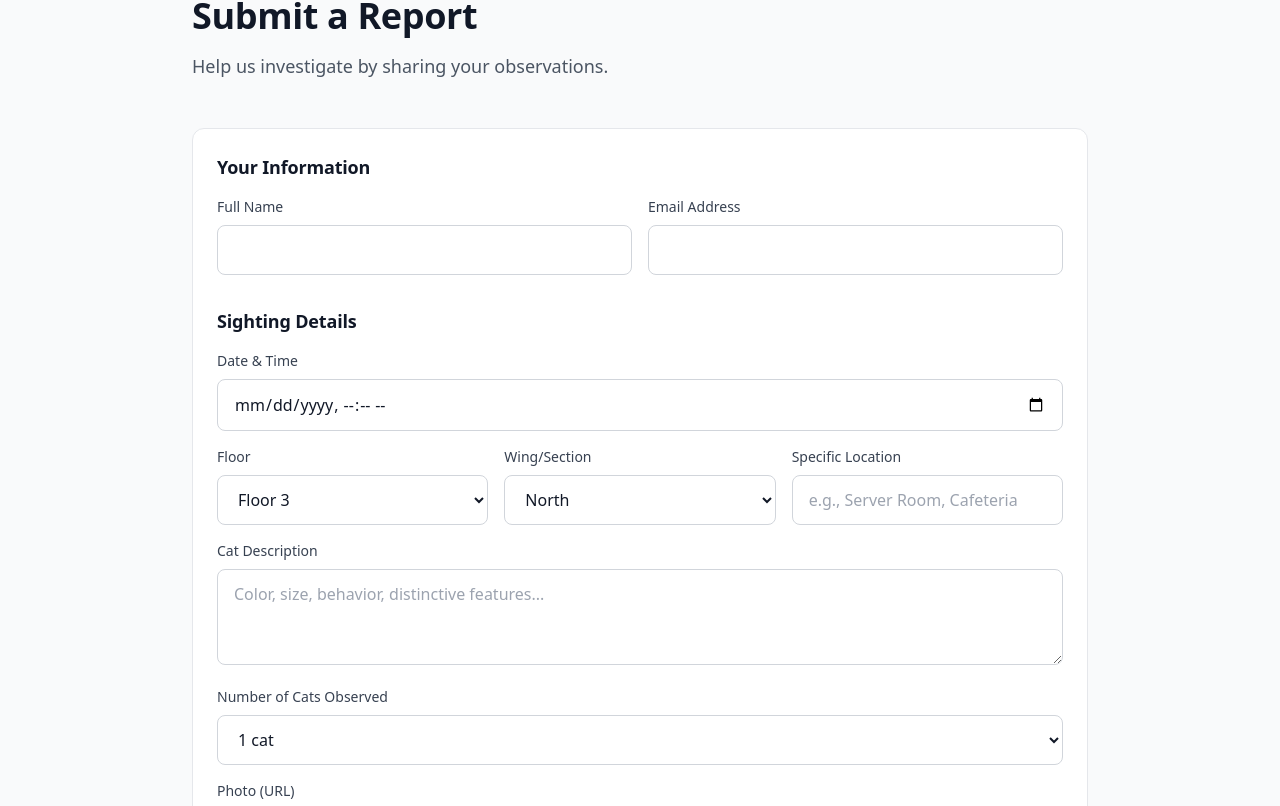
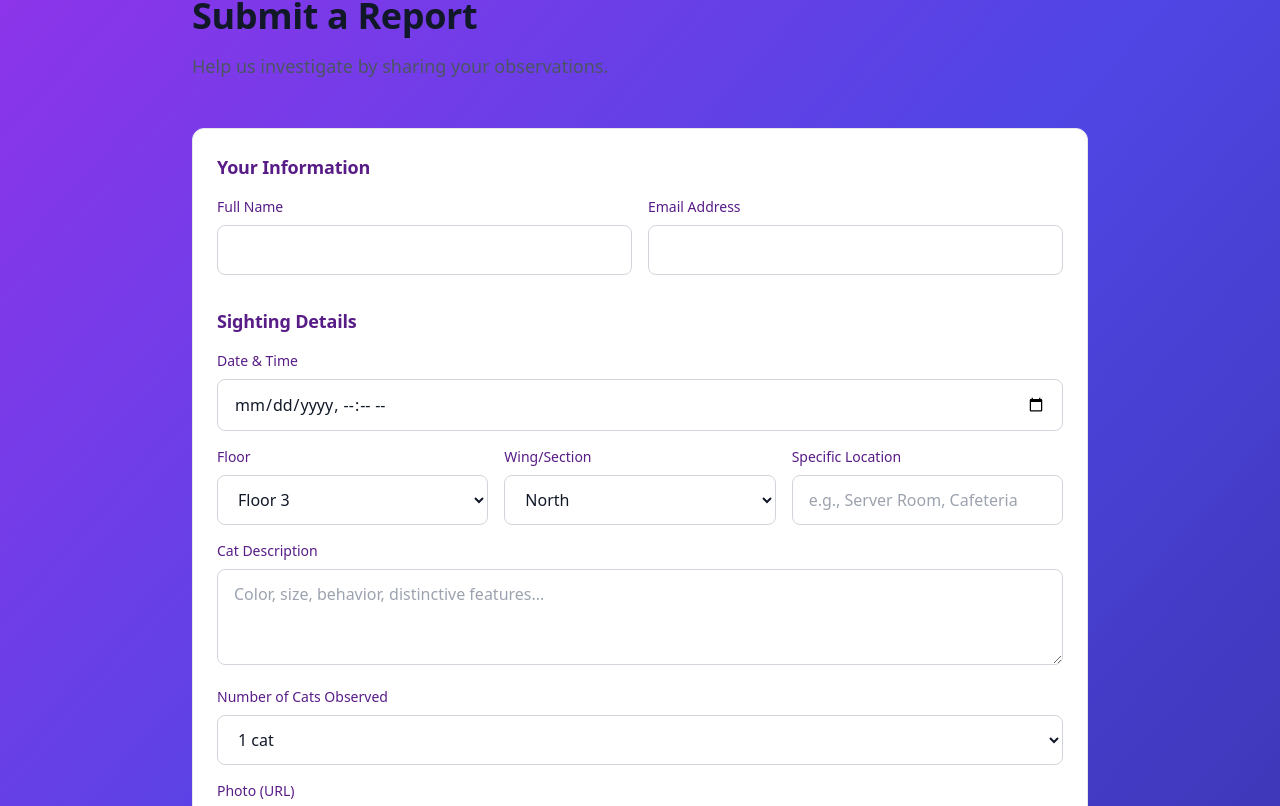
Before and after one commit to tjsclawbot-jpg/cat, a Next.js app: page / in a window 1280 px wide. Shown: the part 2194-3000 px from the top of the page. Built offline with nearby package versions, Linux system fonts and the light colour scheme.

Commit message:
Update Submit a Report section with purple gradient background and adjusted colors

```diff
--- a/src/components/SightingForm.tsx
+++ b/src/components/SightingForm.tsx
@@ -52,11 +52,11 @@ export default function SightingForm({ onNewSighting }: SightingFormProps) {
   }
 
   return (
-    <section id="report" className="px-6 py-20 md:py-32 bg-gray-50">
+    <section id="report" className="px-6 py-20 md:py-32 bg-gradient-to-br from-purple-600 via-indigo-600 to-indigo-800">
       <div className="max-w-4xl mx-auto">
         <div className="section-header">
-          <h2 className="section-title">Submit a Report</h2>
-          <p className="section-subtitle">Help us investigate by sharing your observations.</p>
+          <h2 className="section-title text-white">Submit a Report</h2>
+          <p className="section-subtitle text-purple-100">Help us investigate by sharing your observations.</p>
         </div>
 
         {/* Thanks Modal */}
@@ -73,13 +73,13 @@ export default function SightingForm({ onNewSighting }: SightingFormProps) {
           </div>
         )}
 
-        <form onSubmit={handleSubmit} className="card">
+        <form onSubmit={handleSubmit} className="card bg-white/95 backdrop-blur-sm">
           {/* Your Information */}
           <div className="mb-8">
-            <h3 className="text-lg font-bold text-gray-900 mb-4">Your Information</h3>
+            <h3 className="text-lg font-bold text-purple-900 mb-4">Your Information</h3>
             <div className="grid grid-cols-1 md:grid-cols-2 gap-4">
               <div>
-                <label className="block text-sm font-medium text-gray-700 mb-2">Full Name</label>
+                <label className="block text-sm font-medium text-purple-900 mb-2">Full Name</label>
                 <input
                   type="text"
                   name="name"
@@ -89,7 +89,7 @@ export default function SightingForm({ onNewSighting }: SightingFormProps) {
                 />
               </div>
               <div>
-                <label className="block text-sm font-medium text-gray-700 mb-2">Email Address</label>
+                <label className="block text-sm font-medium text-purple-900 mb-2">Email Address</label>
                 <input
                   type="email"
                   name="email"
@@ -102,11 +102,11 @@ export default function SightingForm({ onNewSighting }: SightingFormProps) {
           </div>
 
           {/* Sighting Details */}
-          <div className="mb-8 pb-8 border-b border-gray-200">
-            <h3 className="text-lg font-bold text-gray-900 mb-4">Sighting Details</h3>
+          <div className="mb-8 pb-8 border-b border-purple-100">
+            <h3 className="text-lg font-bold text-purple-900 mb-4">Sighting Details</h3>
 
             <div className="mb-4">
-              <label className="block text-sm font-medium text-gray-700 mb-2">Date & Time</label>
+              <label className="block text-sm font-medium text-purple-900 mb-2">Date & Time</label>
               <input
                 type="datetime-local"
                 name="date"
@@ -118,13 +118,13 @@ export default function SightingForm({ onNewSighting }: SightingFormProps) {
 
             <div className="grid grid-cols-1 md:grid-cols-3 gap-4 mb-4">
               <div>
-                <label className="block text-sm font-medium text-gray-700 mb-2">Floor</label>
+                <label className="block text-sm font-medium text-purple-900 mb-2">Floor</label>
                 <select name="floor" value={formData.floor} onChange={handleChange}>
                   {[1, 2, 3, 4, 5, 6].map(f => <option key={f} value={f}>Floor {f}</option>)}
                 </select>
               </div>
               <div>
-                <label className="block text-sm font-medium text-gray-700 mb-2">Wing/Section</label>
+                <label className="block text-sm font-medium text-purple-900 mb-2">Wing/Section</label>
                 <select name="wing" value={formData.wing} onChange={handleChange}>
                   <option>North</option>
                   <option>South</option>
@@ -134,7 +134,7 @@ export default function SightingForm({ onNewSighting }: SightingFormProps) {
                 </select>
               </div>
               <div>
-                <label className="block text-sm font-medium text-gray-700 mb-2">Specific Location</label>
+                <label className="block text-sm font-medium text-purple-900 mb-2">Specific Location</label>
                 <input
                   type="text"
                   name="location"
@@ -146,7 +146,7 @@ export default function SightingForm({ onNewSighting }: SightingFormProps) {
             </div>
 
             <div className="mb-4">
-              <label className="block text-sm font-medium text-gray-700 mb-2">Cat Description</label>
+              <label className="block text-sm font-medium text-purple-900 mb-2">Cat Description</label>
               <textarea
                 name="description"
                 value={formData.description}
@@ -158,7 +158,7 @@ export default function SightingForm({ onNewSighting }: SightingFormProps) {
             </div>
 
             <div className="mb-4">
-              <label className="block text-sm font-medium text-gray-700 mb-2">Number of Cats Observed</label>
+              <label className="block text-sm font-medium text-purple-900 mb-2">Number of Cats Observed</label>
               <select name="catCount" value={formData.catCount} onChange={handleChange}>
                 <option value="1">1 cat</option>
                 <option value="2">2 cats</option>
@@ -168,7 +168,7 @@ export default function SightingForm({ onNewSighting }: SightingFormProps) {
             </div>
 
             <div className="mb-4">
-              <label className="block text-sm font-medium text-gray-700 mb-2">Photo (URL)</label>
+              <label className="block text-sm font-medium text-purple-900 mb-2">Photo (URL)</label>
               <input
                 type="url"
                 name="photoUrl"
@@ -181,7 +181,7 @@ export default function SightingForm({ onNewSighting }: SightingFormProps) {
 
           {/* Additional Analysis */}
           <div className="mb-8">
-            <label className="block text-sm font-medium text-gray-700 mb-2">Additional Notes</label>
+            <label className="block text-sm font-medium text-purple-900 mb-2">Additional Notes</label>
             <textarea
               name="additionalNotes"
               value={formData.additionalNotes}
```
